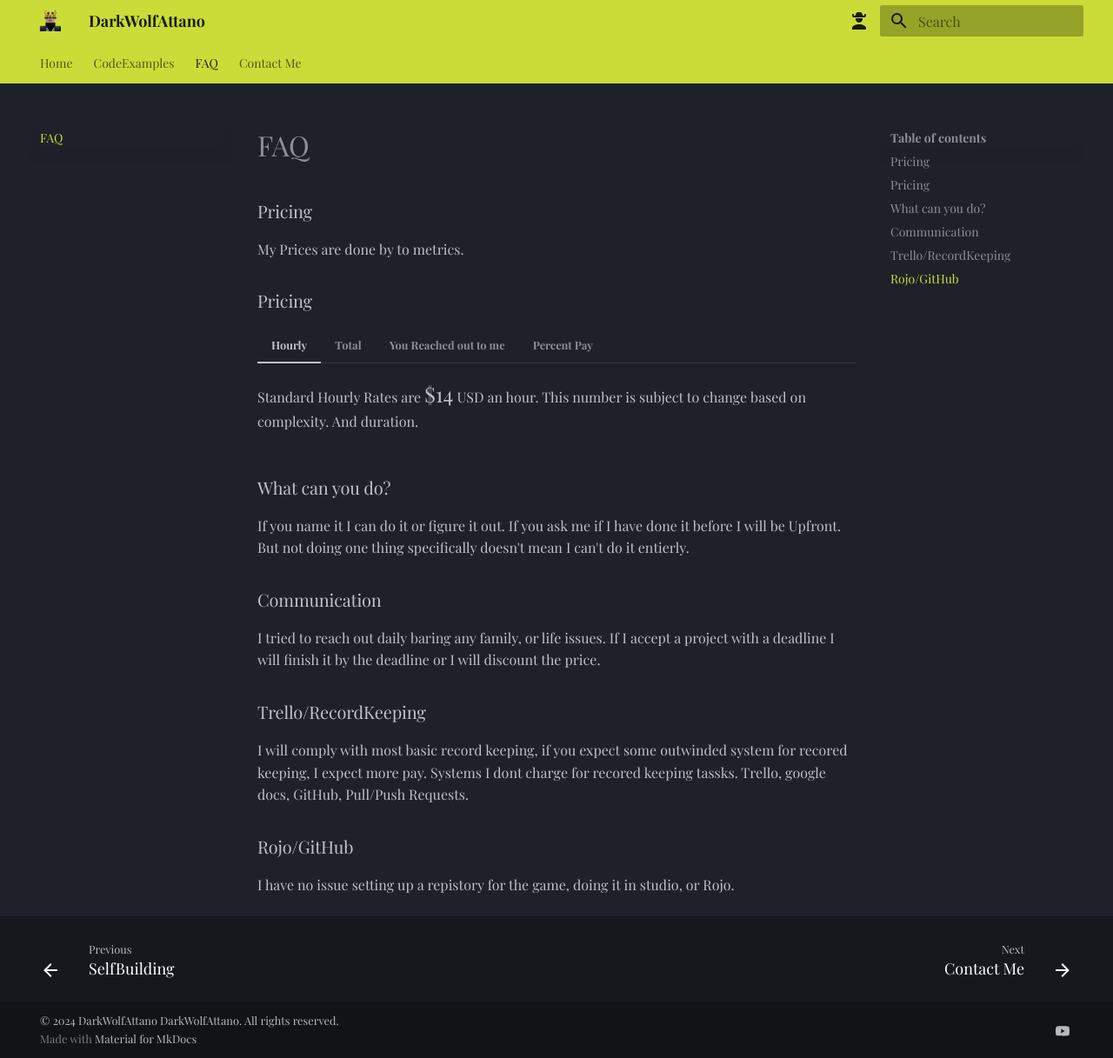
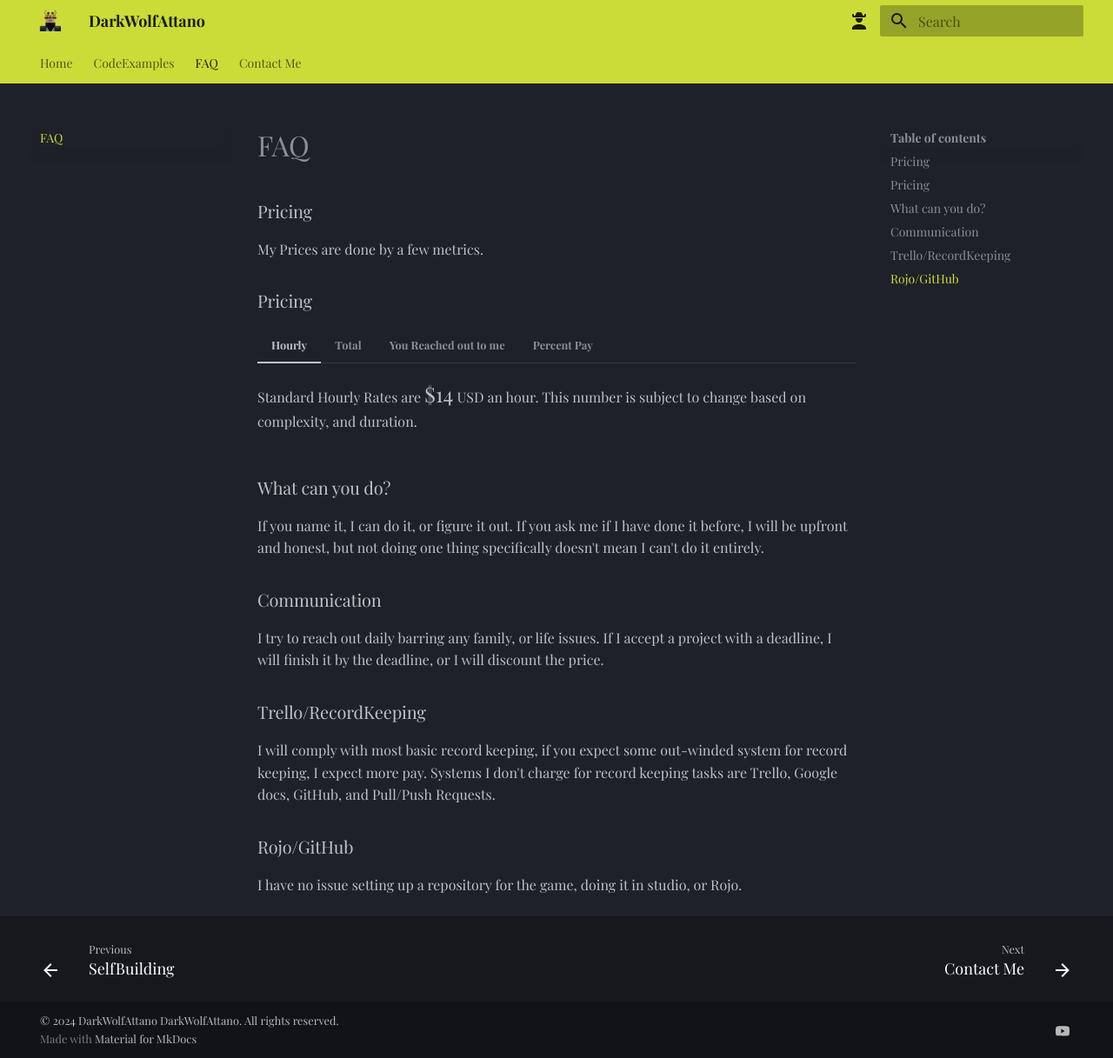
Before and after one commit to Darkwolfattano/Portfolio-DarkWolfattano, an MkDocs documentation site: the page built from docs/FAQ.md, in a window 1280 px wide and 1217 px high. Shown: the whole window at 87% size. Built offline with MkDocs 1.6.1 and Material for MkDocs 9.7.7, drawn with Linux system fonts in a browser that asks for light colours; some web fonts are replaced.

Commit message:
Grammar Police Fix

```diff
--- a/docs/FAQ.md
+++ b/docs/FAQ.md
@@ -1,12 +1,12 @@
 
 ### Pricing
 
-My Prices are done by to metrics.
+My Prices are done by a few metrics.
 
 
 ### Pricing
 === "Hourly"
-    Standard Hourly Rates are <span style="font-size: 150%;">$14</span> USD an hour. This number is subject to change based on complexity. And duration.
+    Standard Hourly Rates are <span style="font-size: 150%;">$14</span> USD an hour. This number is subject to change based on complexity, and duration.
 === "Total"
     I due also allow for priceing based on total or tasked based, This pricing is negoatated from the start. And I will provied you a priorty list, and a price list for each item.
 === "You Reached out to me"
@@ -15,15 +15,15 @@ My Prices are done by to metrics.
     Unless we've come to an agreement, I do not do percent pay unless the game is already showing revenue.
 
 ### What can you do?
-If you name it I can do it or figure it out. If you ask me if I have done it before I will be Upfront. But not doing one thing specifically doesn't mean I can't do it entierly.
+If you name it, I can do it, or figure it out. If you ask me if I have done it before, I will be upfront and honest, but not doing one thing specifically doesn't mean I can't do it entirely.
 
 
 ### Communication
-I tried to reach out daily baring any family, or life issues. If I accept a project with a deadline I will finish it by the deadline or I will discount the price.
+I try to reach out daily barring any family, or life issues. If I accept a project with a deadline, I will finish it by the deadline, or I will discount the price.
 
 
 ### Trello/RecordKeeping
-I will comply with most basic record keeping, if you expect some outwinded system for recored keeping, I expect more pay. Systems I dont charge for recored keeping tassks. Trello, google docs, GitHub, Pull/Push Requests.
+I will comply with most basic record keeping, if you expect some out-winded system for record keeping, I expect more pay. Systems I don't charge for record keeping tasks are Trello, Google docs, GitHub, and Pull/Push Requests.
 
 ### Rojo/GitHub
-I have no issue setting up a repistory for the game, doing it in studio, or Rojo.
+I have no issue setting up a repository for the game, doing it in studio, or Rojo.
```
Also changed, not shown: docs/Building.md (+4 -4 lines), docs/Contact.md (+3 -3 lines), docs/ControlPanel.md (+3 -3 lines), docs/index.md (+3 -3 lines).
